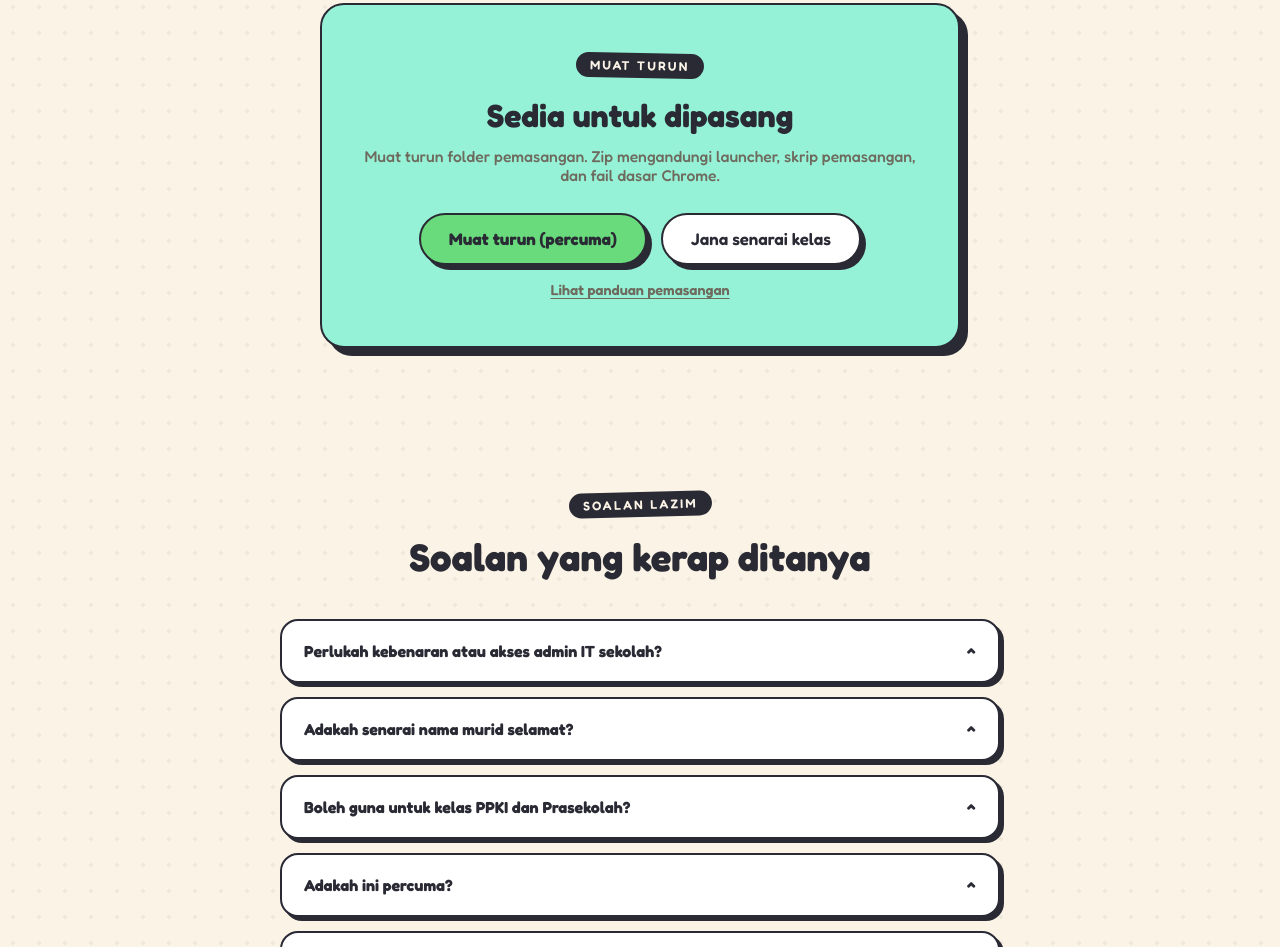
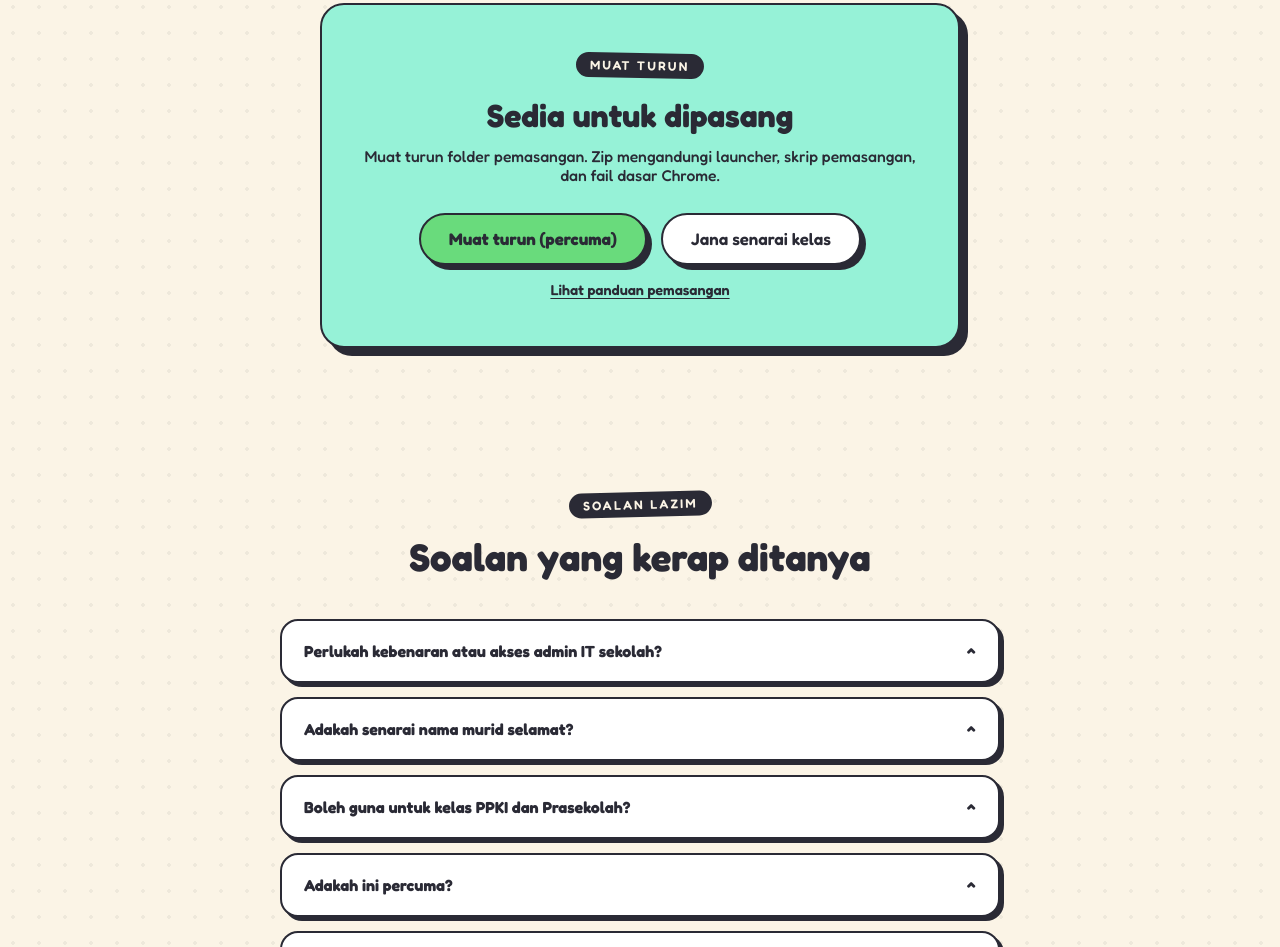
Before and after one commit to davinmaking/quick-login-delima, a website: page site/index.html in a window 1280 px wide. Shown: the part 2112-3059 px from the top of the page. Drawn offline with Linux system fonts and the light colour scheme.

Commit message:
fix(a11y/seo): full-ink text on mint CTA (contrast), jana <main> + meta description

```diff
--- a/site/index.html
+++ b/site/index.html
@@ -388,12 +388,12 @@
     font-weight: 700;
     margin-bottom: 12px;
   }
-  .dl-block p { color: var(--ink-soft); font-weight: 500; font-size: .98rem; margin-bottom: 28px; }
+  .dl-block p { color: var(--ink); font-weight: 500; font-size: .98rem; margin-bottom: 28px; }
   .dl-btns { display: flex; gap: 14px; justify-content: center; flex-wrap: wrap; }
   .dl-guide {
     display: block;
     margin-top: 16px;
-    color: var(--ink-soft);
+    color: var(--ink);
     font-weight: 600;
     font-size: .9rem;
     text-decoration: underline;
```
Also changed, not shown: site/jana.html (+3 -0 lines), site/panduan.html (+1 -1 lines).
